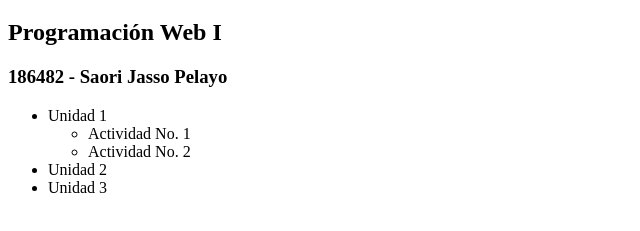
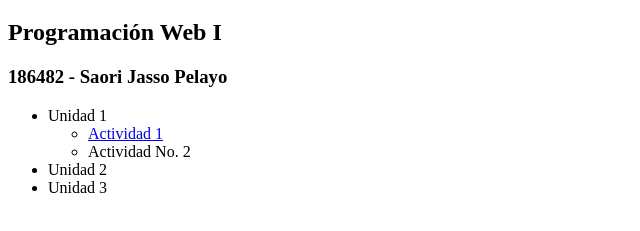
Before and after one commit to saori-jasso/saori-jasso.github.io, a plain HTML site: page index.html in a window 1280 px wide. Shown: the part 61-292 px from the top of the page, without its empty margins (0-640 px from the left). Drawn offline with Linux system fonts and the light colour scheme.

Commit message:
Update index.html

```diff
--- a/index.html
+++ b/index.html
@@ -16,7 +16,7 @@
     <ul>
       <li>Unidad 1</li>
         <ul>
-          <li>Actividad No. 1</li>
+          <li><a href="Actividad_No.1.html">Actividad 1</a></li>
           <li>Actividad No. 2</li>
         </ul>
       <li>Unidad 2</li>
```
